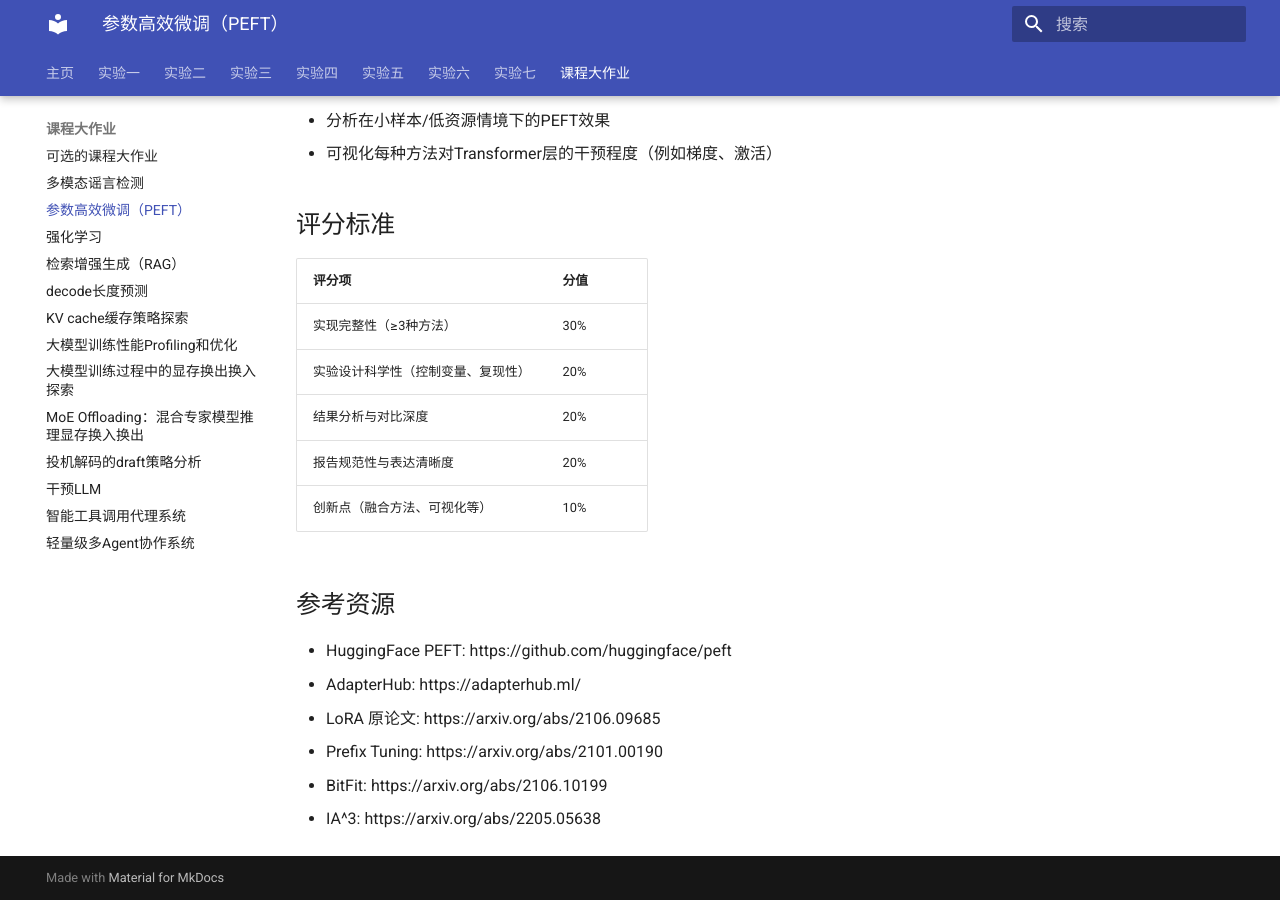
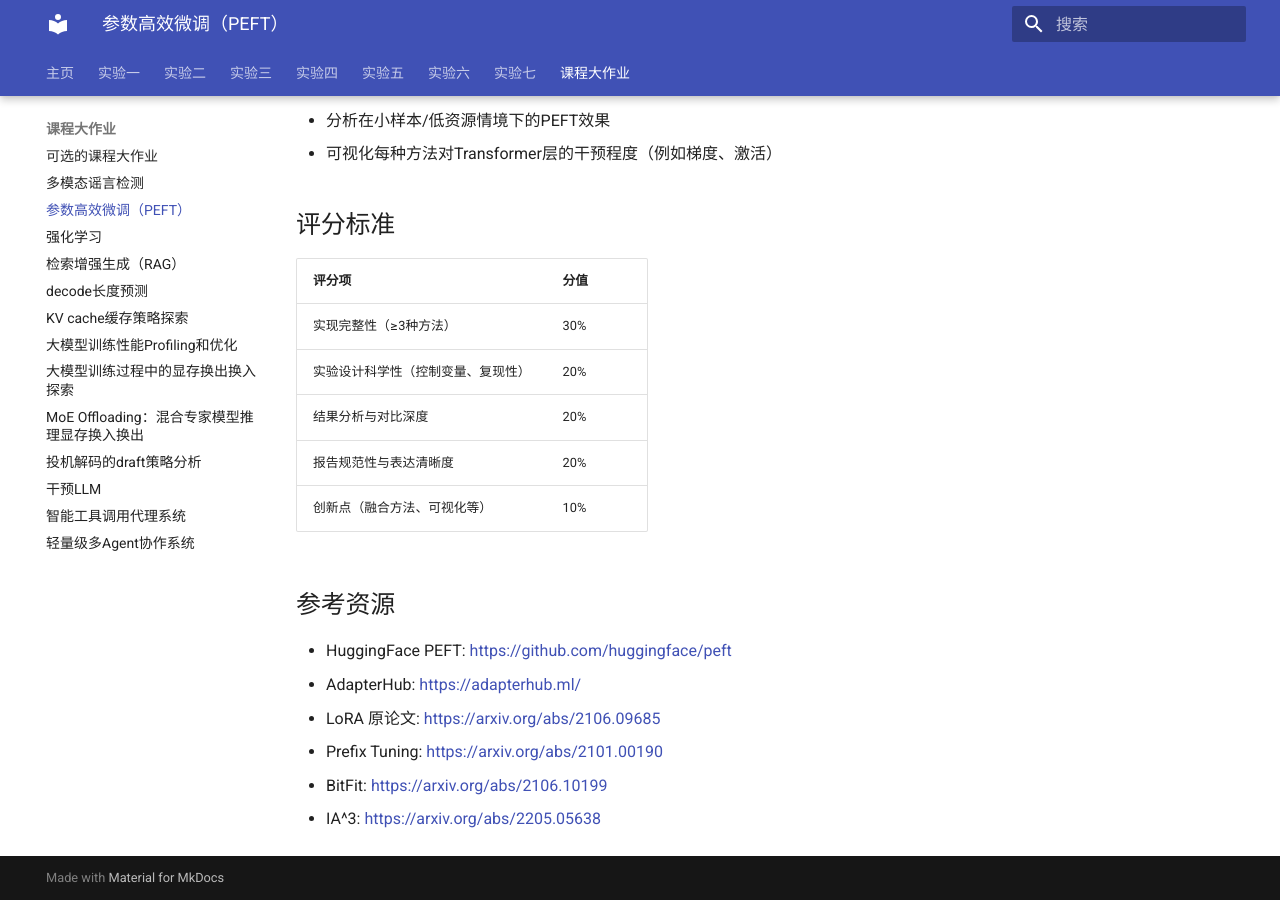
Before and after one commit to zhiweinju/nju-dl-lab-2025spring, an MkDocs documentation site: the page built from docs/final/projects/NJUProject_PEFT.md, in a window 1280 px wide and 900 px high, scrolled down 1620 px. Built offline with MkDocs 1.6.1 and Material for MkDocs 9.7.7, drawn with Linux system fonts in a browser that asks for light colours; a style sheet for code colours, icons or effects is not loaded; part of the change alters nothing that is shown.

```diff
--- a/docs/final/projects/NJUProject_PEFT.md
+++ b/docs/final/projects/NJUProject_PEFT.md
@@ -61,9 +61,9 @@
 
 ## 参考资源
 
-- HuggingFace PEFT: https://github.com/huggingface/peft
-- AdapterHub: https://adapterhub.ml/
-- LoRA 原论文: https://arxiv.org/abs/2106.09685
-- Prefix Tuning: https://arxiv.org/abs/2101.00190
-- BitFit: https://arxiv.org/abs/2106.10199
-- IA^3: https://arxiv.org/abs/2205.05638
+- HuggingFace PEFT: [https://github.com/huggingface/peft](https://github.com/huggingface/peft)
+- AdapterHub: [https://adapterhub.ml/](https://adapterhub.ml/)
+- LoRA 原论文: [https://arxiv.org/abs/2106.09685](https://arxiv.org/abs/2106.09685)
+- Prefix Tuning: [https://arxiv.org/abs/2101.00190](https://arxiv.org/abs/2101.00190)
+- BitFit: [https://arxiv.org/abs/2106.10199](https://arxiv.org/abs/2106.10199)
+- IA^3: [https://arxiv.org/abs/2205.05638](https://arxiv.org/abs/2205.05638)
```
